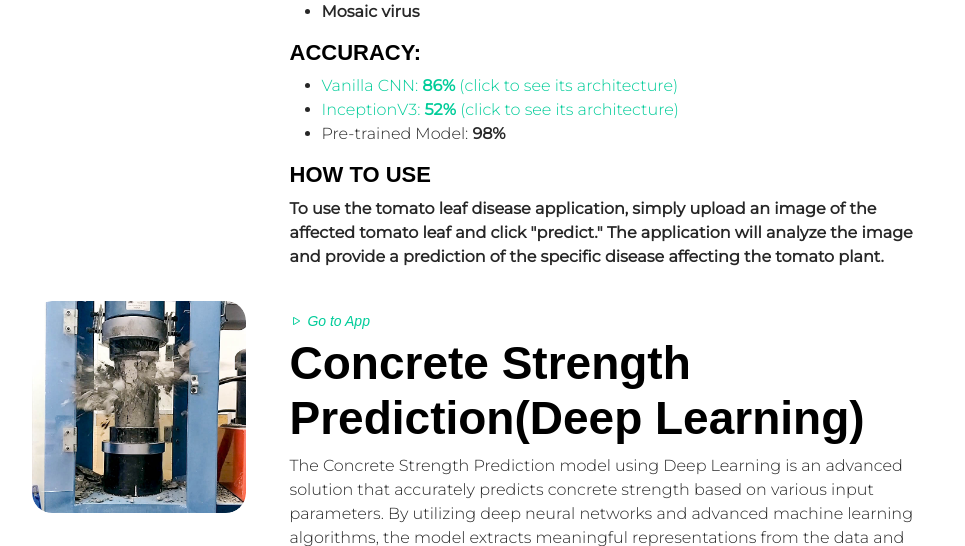
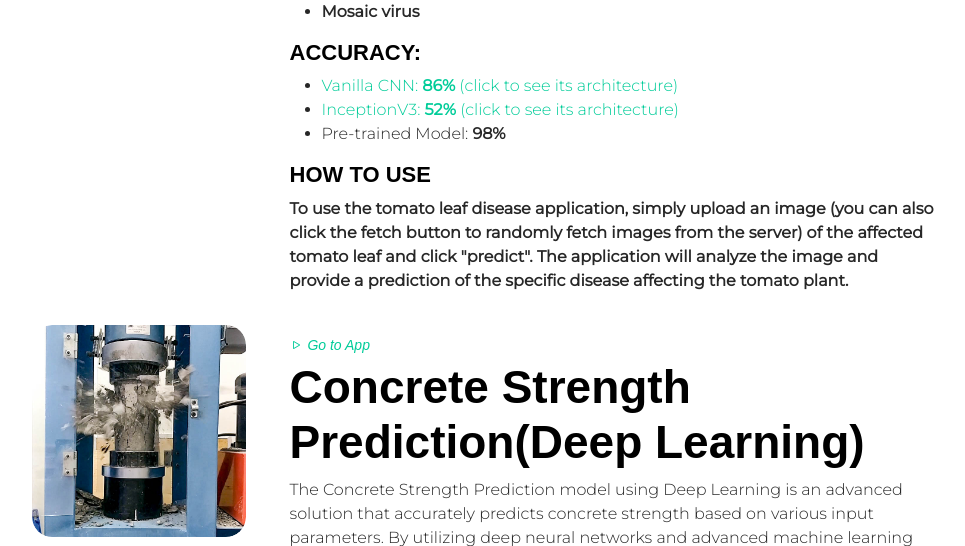
Before and after one commit to KingsDevs/csc120-compilation, a Flask app: page /deep-learning in a window 1280 px wide. Shown: the part 1878-2424 px from the top of the page, without its empty margins (50-1015 px from the left). Run offline with Flask 3, Linux system fonts and the light colour scheme; some libraries are stand-ins or nearby versions; some web fonts are replaced.

Commit message:
change how to

```diff
--- a/templates/deeplearning.html
+++ b/templates/deeplearning.html
@@ -117,7 +117,7 @@
                             </div>
 
                             <h6 class="mt-3">HOW TO USE</h6>
-                            <p><b>To use the tomato leaf disease application, simply upload an image of the affected tomato leaf and click "predict." The application will analyze the image and provide a prediction of the specific disease affecting the tomato plant.</b></p>
+                            <p><b>To use the tomato leaf disease application, simply upload an image (you can also click the fetch button to randomly fetch images from the server) of the affected tomato leaf and click "predict". The application will analyze the image and provide a prediction of the specific disease affecting the tomato plant.</b></p>
                         </div>
                     </div>
                 </div>
```
